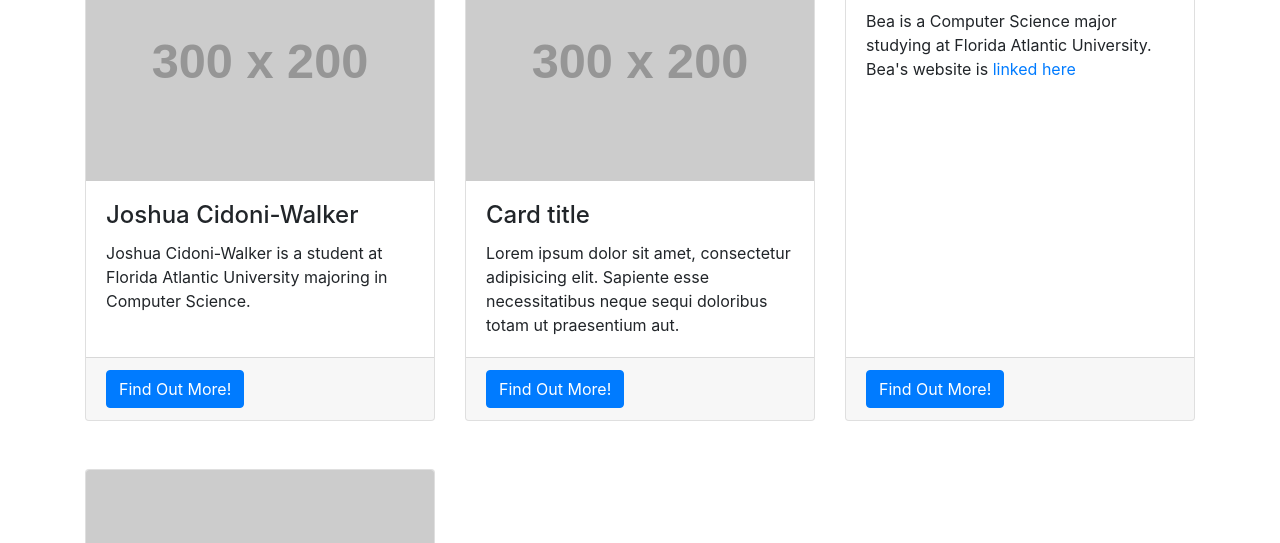
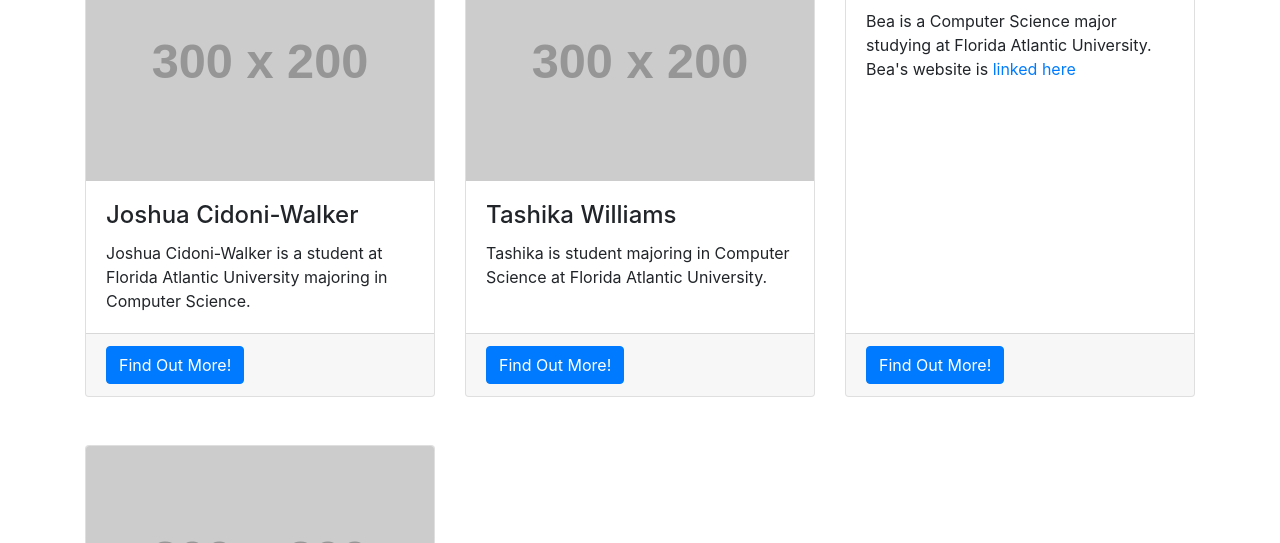
Before and after one commit to cen4010-fall19-g10/team-website, a website: page index.html in a window 1280 px wide. Shown: the part 557-1100 px from the top of the page. Drawn offline with Linux system fonts and the light colour scheme; placeholder pictures from the web are drawn by us.

Commit message:
Update index.html

```diff
--- a/index.html
+++ b/index.html
@@ -104,8 +104,8 @@
         <div class="card h-100">
           <img class="card-img-top" src="http://placehold.it/300x200" alt="">
           <div class="card-body">
-            <h4 class="card-title">Card title</h4>
-            <p class="card-text">Lorem ipsum dolor sit amet, consectetur adipisicing elit. Sapiente esse necessitatibus neque sequi doloribus totam ut praesentium aut.</p>
+            <h4 class="card-title">Tashika Williams</h4>
+            <p class="card-text">Tashika is student majoring in Computer Science at Florida Atlantic University.</p>
           </div>
           <div class="card-footer">
             <a href="#" class="btn btn-primary">Find Out More!</a>
```
